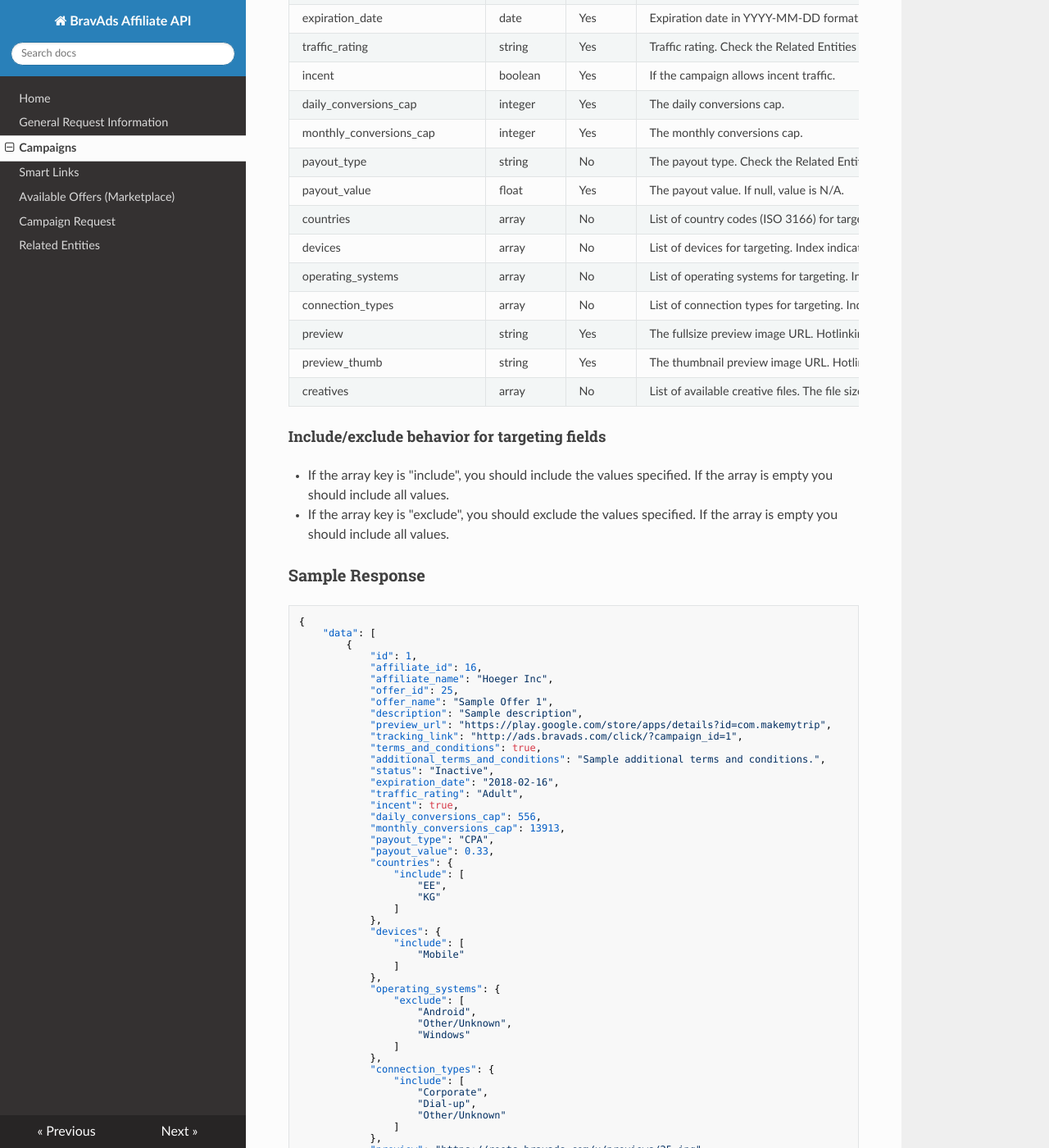
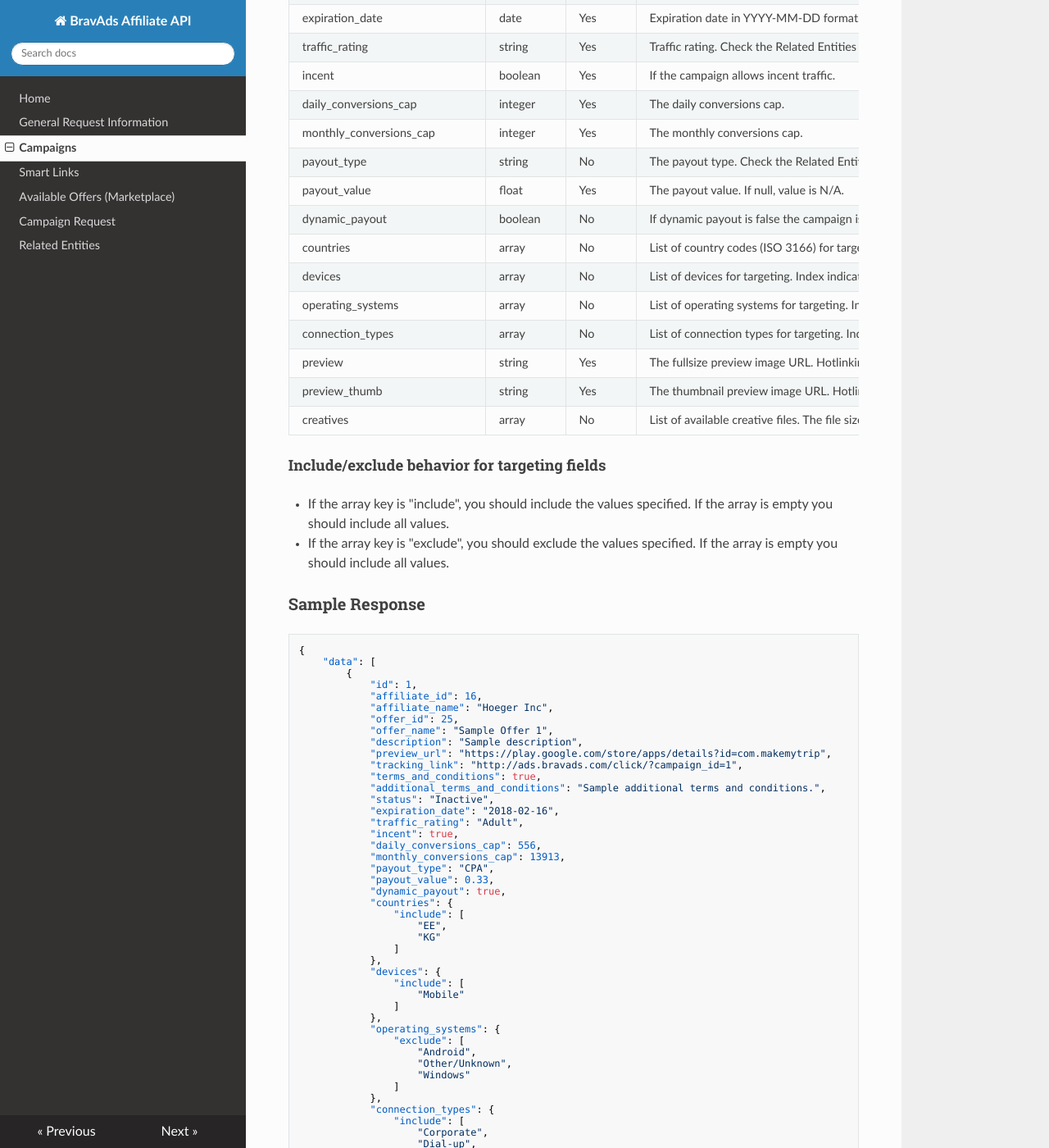
Before and after one commit to BravAdsMedia/roots-api-affiliate, an MkDocs documentation site: the page built from docs/campaigns.md, in a window 1280 px wide and 1400 px high, scrolled down 786 px. Shown: the whole window at 82% size. Built offline with MkDocs 1.6.1, drawn with Linux system fonts in a browser that asks for light colours; nearby versions of some CDN libraries; old or Windows-style settings are respelled for this version of MkDocs.

Commit message:
Update Campaigns page (dynamic payout)

```diff
--- a/docs/campaigns.md
+++ b/docs/campaigns.md
@@ -29,6 +29,7 @@ daily_conversions_cap           | integer   | Yes      | The daily conversions c
 monthly_conversions_cap         | integer   | Yes      | The monthly conversions cap.
 payout_type                     | string    | No       | The payout type. Check the Related Entities section for a list of possible values.
 payout_value                    | float     | Yes      | The payout value. If null, value is N/A.
+dynamic_payout                  | boolean   | No       | If dynamic payout is false the campaign is deactivated whenever the offer payout is reduced.
 countries                       | array     | No       | List of country codes (ISO 3166) for targeting. Index indicates the operation (include/exclude).
 devices                         | array     | No       | List of devices for targeting. Index indicates the operation (include/exclude). Check the Related Entities section for a list of possible values.
 operating_systems               | array     | No       | List of operating systems for targeting. Index indicates the operation (include/exclude). Check the Related Entities section for a list of possible values.
@@ -66,6 +67,7 @@ creatives                       | array     | No       | List of available creat
             "monthly_conversions_cap": 13913,
             "payout_type": "CPA",
             "payout_value": 0.33,
+            "dynamic_payout": true,
             "countries": {
                 "include": [
                     "EE",
```
